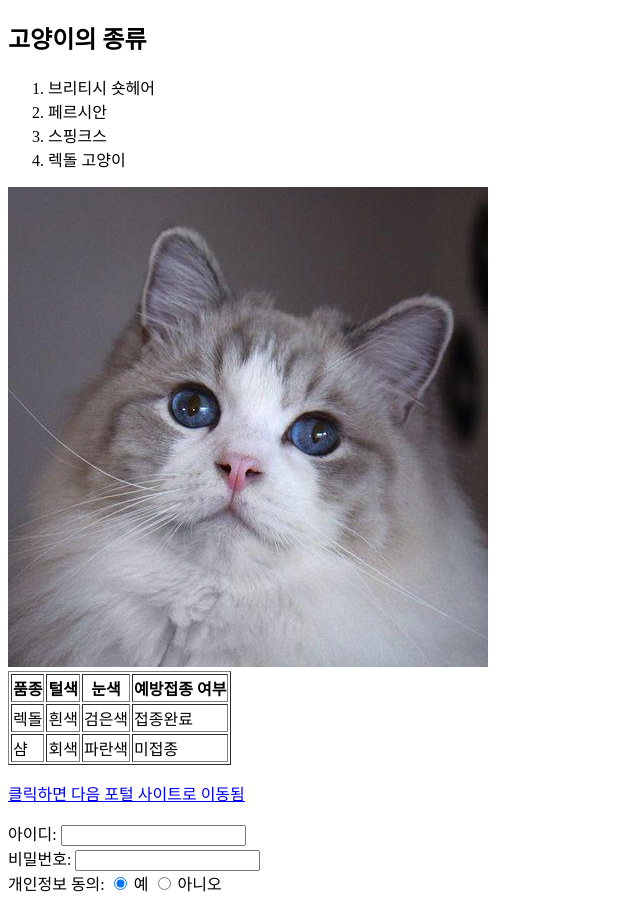
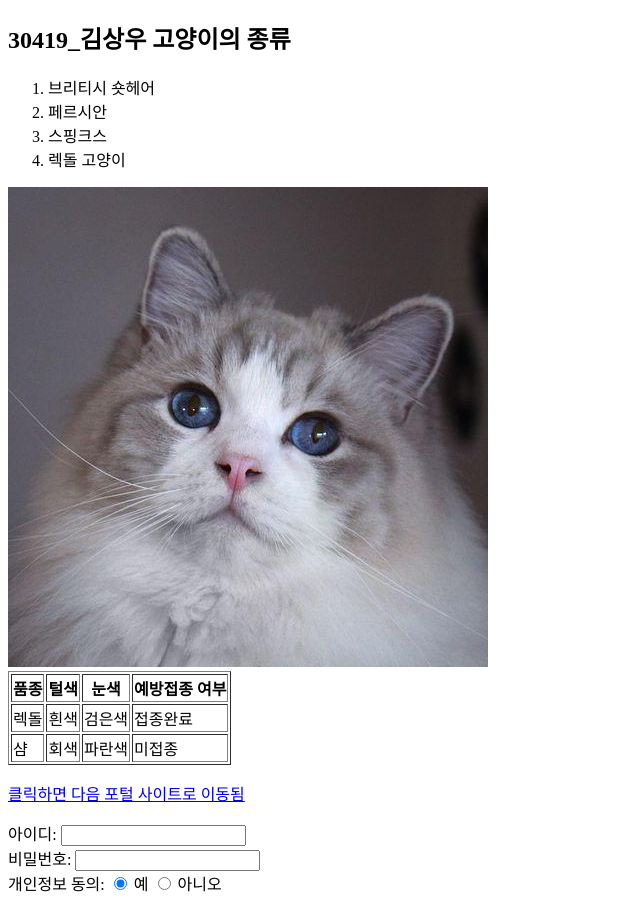
Before and after one commit to hellnoo2/noo2, a plain HTML site: page index.html in a window 1280 px wide. Shown: the whole page, without its empty margins (0-640 px from the left). Drawn offline with Linux system fonts and the light colour scheme.

Commit message:
index.html

```diff
--- a/index.html
+++ b/index.html
@@ -5,7 +5,7 @@
     <title>30419_김상우</title>
   </head>
   <body>
-    <h2>고양이의 종류</h2>
+    <h2>30419_김상우 고양이의 종류</h2>
     <ol>
       <li>브리티시 숏헤어</li>
       <li>페르시안</li>
```
